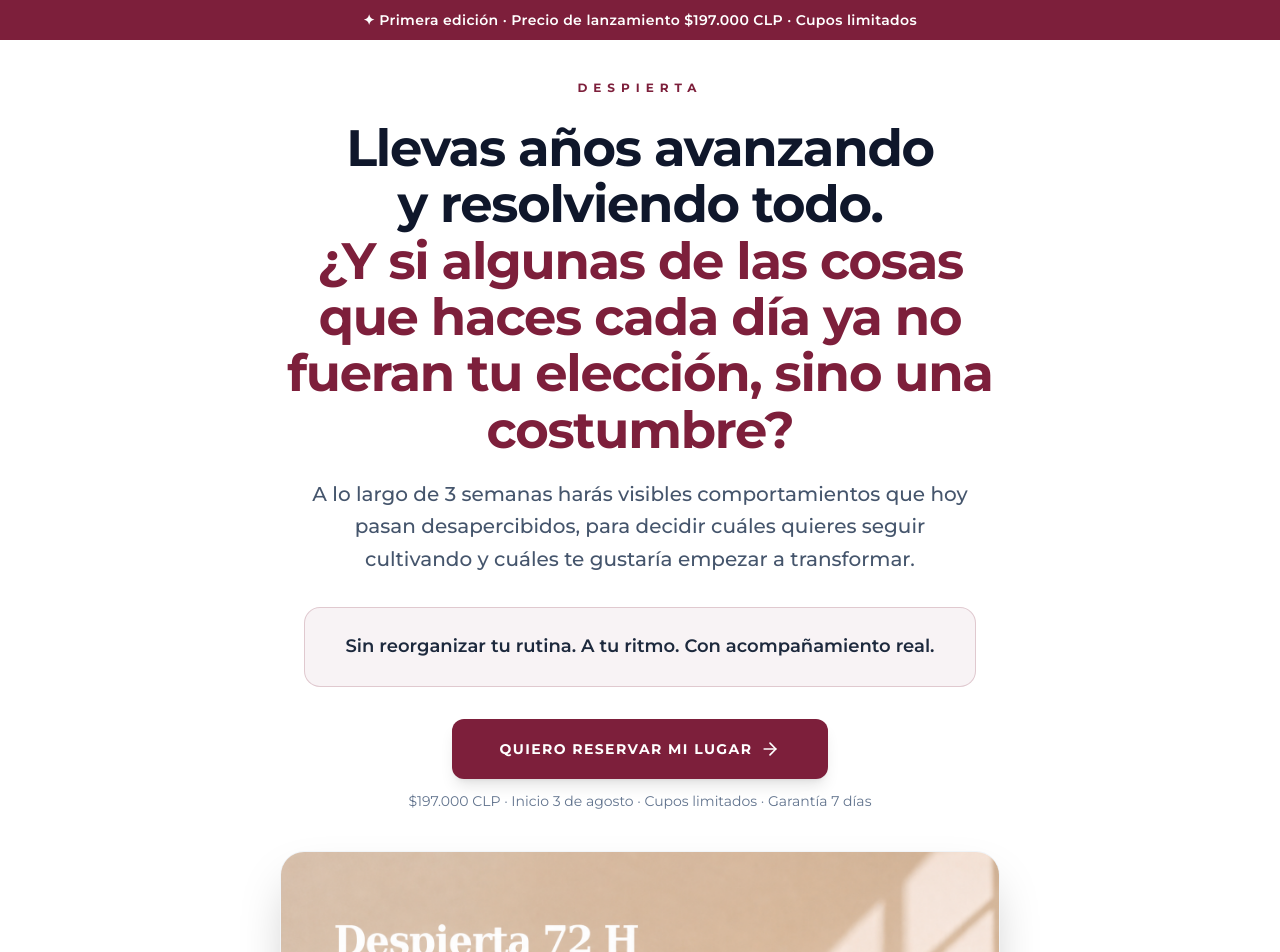
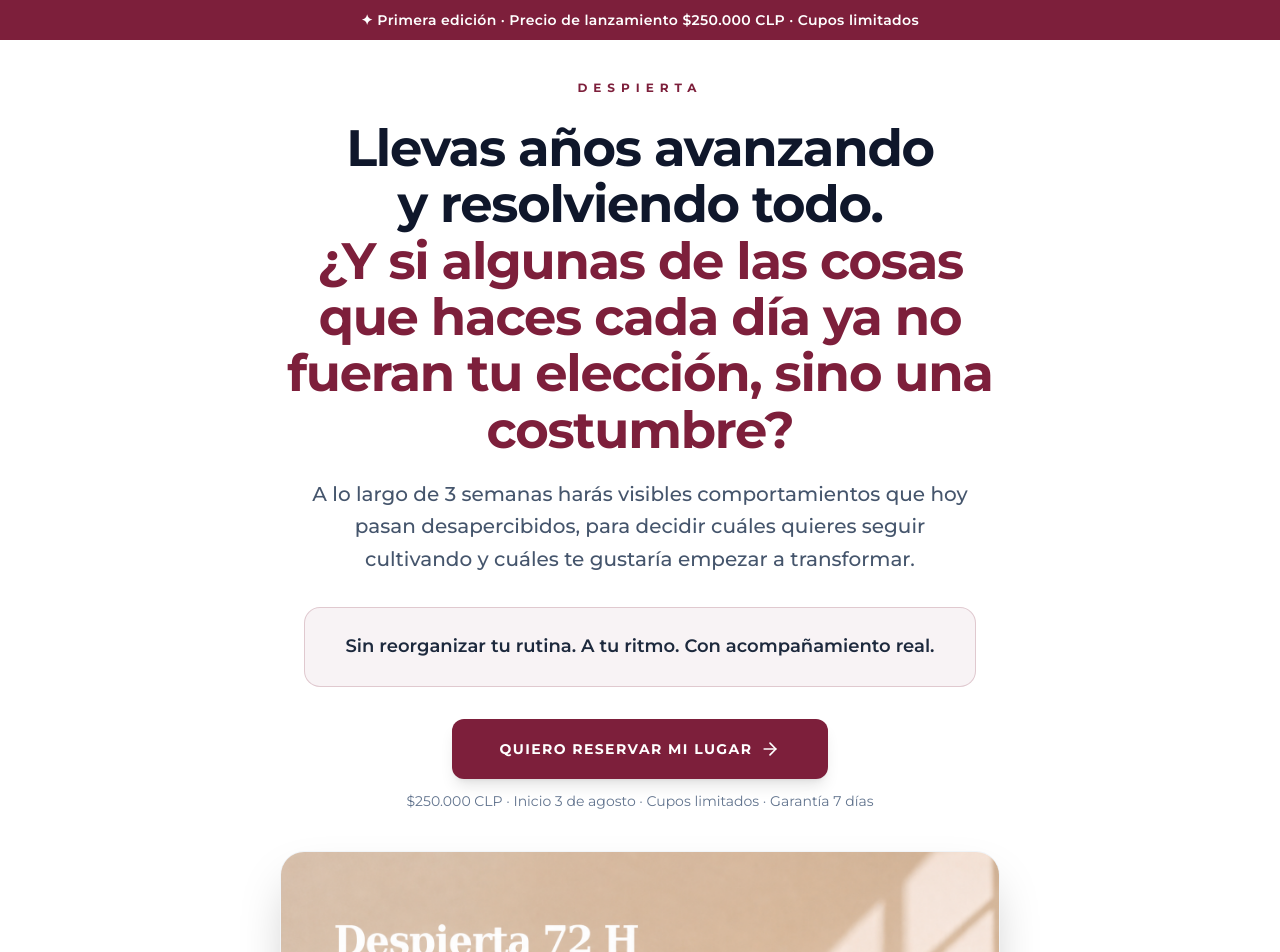
Before and after one commit to cursossolange/despierta-72h, a React (Vite) app: page / in a window 1280 px wide. Shown: the top 952 px of the page. Built offline with nearby package versions, Linux system fonts and the light colour scheme.

Commit message:
Update LandingPage.tsx

```diff
--- a/src/components/LandingPage.tsx
+++ b/src/components/LandingPage.tsx
@@ -36,7 +36,7 @@ export default function LandingPage({ onPurchase }: LandingPageProps) {
       {/* ── BARRA URGENCIA ── */}
       <div className="bg-[#7D1F3B] text-white text-center py-2.5 px-4">
         <p className="text-xs md:text-sm font-semibold tracking-wide">
-          ✦ Primera edición · Precio de lanzamiento $197.000 CLP · Cupos limitados
+          ✦ Primera edición · Precio de lanzamiento $250.000 CLP · Cupos limitados
         </p>
       </div>
 
@@ -93,7 +93,7 @@ export default function LandingPage({ onPurchase }: LandingPageProps) {
           >
             <CTAButton label="Quiero reservar mi lugar" size="lg" />
             <p className="text-sm text-slate-500">
-              $197.000 CLP · Inicio 3 de agosto · Cupos limitados · Garantía 7 días
+              $250.000 CLP · Inicio 3 de agosto · Cupos limitados · Garantía 7 días
             </p>
           </motion.div>
 
@@ -330,11 +330,8 @@ export default function LandingPage({ onPurchase }: LandingPageProps) {
           <h2 className="text-2xl md:text-3xl font-black text-slate-900 mb-2">
             Despierta · Inicio 3 de agosto
           </h2>
-          <p className="text-4xl md:text-5xl font-black text-[#7D1F3B] mb-1">
-            $197.000 CLP
-          </p>
-          <p className="text-slate-400 text-sm line-through mb-4">
-            Precio normal $297.000 CLP
+          <p className="text-4xl md:text-5xl font-black text-[#7D1F3B] mb-4">
+            $250.000 CLP
           </p>
           <p className="text-slate-600 text-sm md:text-base leading-relaxed max-w-lg mx-auto mb-8">
             Este es el precio de lanzamiento de la primera edición. Una vez cerrado el grupo, el precio sube para la siguiente edición.
@@ -342,7 +339,7 @@ export default function LandingPage({ onPurchase }: LandingPageProps) {
           <div className="flex flex-col items-center gap-3">
             <CTAButton label="Quiero reservar mi lugar" size="lg" />
             <p className="text-sm text-slate-500">
-              $197.000 CLP · Inicio 3 de agosto · Cupos limitados · Garantía 7 días
+              $250.000 CLP · Inicio 3 de agosto · Cupos limitados · Garantía 7 días
             </p>
           </div>
         </div>
@@ -369,7 +366,7 @@ export default function LandingPage({ onPurchase }: LandingPageProps) {
                 a: "No. Es una experiencia de observación guiada basada en principios de neurociencia. No trabajamos el pasado ni buscamos resolver problemas específicos. Trabajamos la capacidad de observar tu experiencia cotidiana con mayor claridad.",
               },
               {
-                q: '"¿Vale $197.000?"',
+                q: '"¿Vale $250.000?"',
                 a: "La mayoría de los cursos entregan información. Despierta está diseñado para ayudarte a reconocer comportamientos que hoy pasan desapercibidos y construir una comprensión más clara de cómo estás funcionando. Porque hay cosas que nadie puede observar por ti.",
               },
               {
@@ -424,7 +421,7 @@ export default function LandingPage({ onPurchase }: LandingPageProps) {
           <div className="flex flex-col items-center gap-3 mb-6">
             <CTAButton label="Quiero reservar mi lugar" size="lg" />
             <p className="text-sm text-slate-500">
-              $197.000 CLP · Inicio 3 de agosto · Cupos limitados · Garantía 7 días
+              $250.000 CLP · Inicio 3 de agosto · Cupos limitados · Garantía 7 días
             </p>
           </div>
           <div className="mt-6">
```
